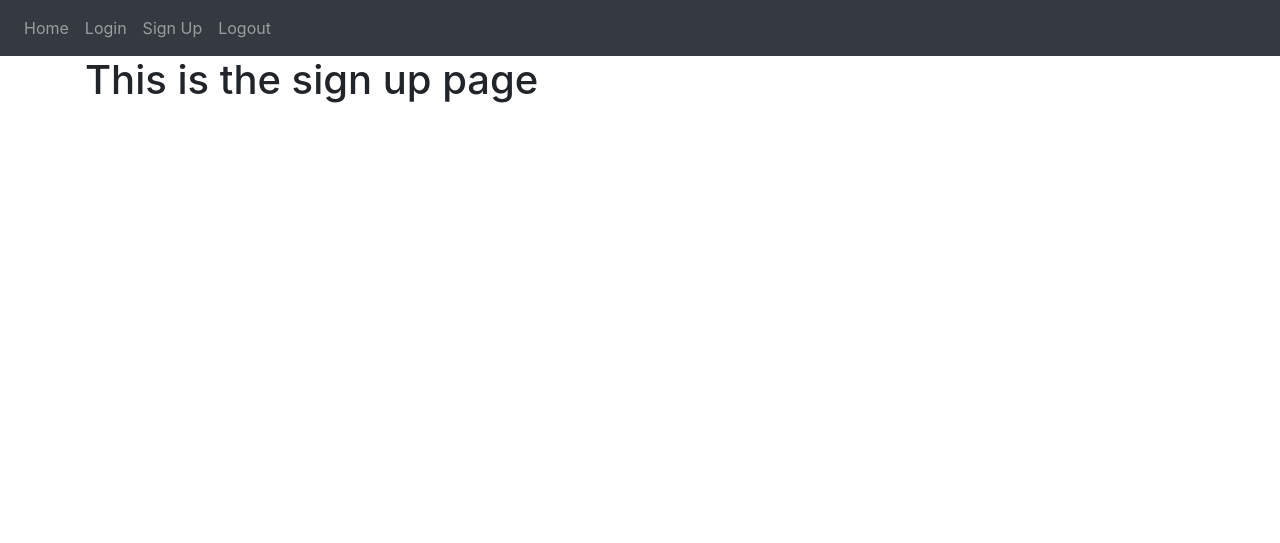
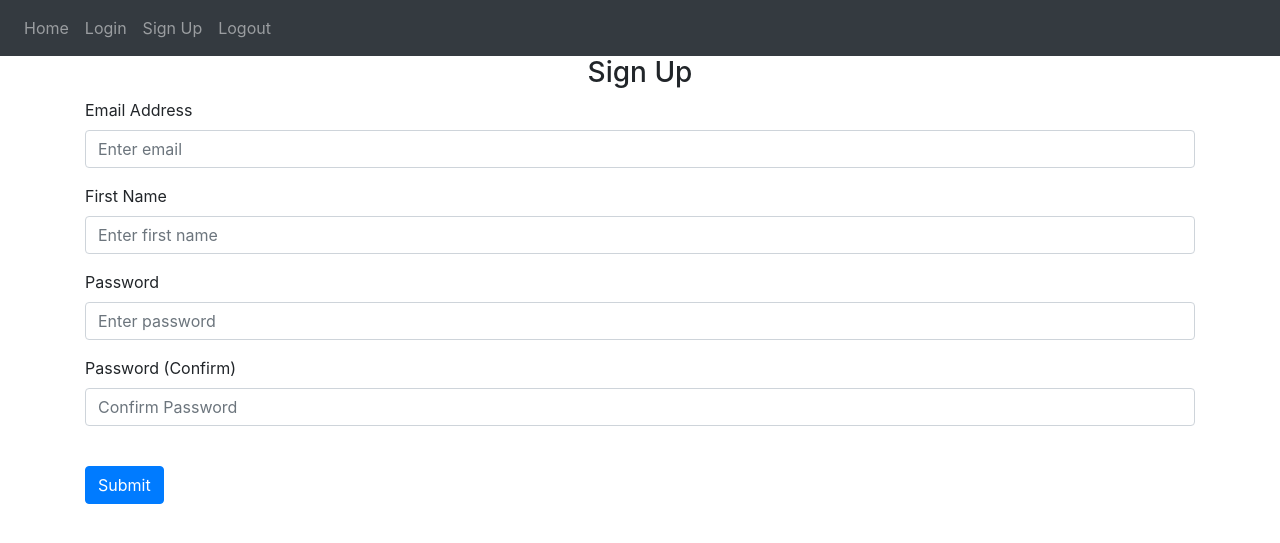
Before and after one commit to MeesumP/Flask-Notes-Website, a Flask app: page /sign-up in a window 1280 px wide. Shown: the top 543 px of the page. Run offline with Flask 2, Linux system fonts and the light colour scheme; some libraries are stand-ins or nearby versions.

Commit message:
finished frotend for login and sign up pages

```diff
--- a/Website/Templates/sign_up.html
+++ b/Website/Templates/sign_up.html
@@ -1,4 +1,48 @@
-{% extends "base.html" %} {% block title%}Sign Up{% endblock %}
-{% block content %}
-<h1>This is the sign up page</h1>
-{% endblock %}
+{% extends "base.html" %} {% block title%}Sign Up{% endblock %} {% block content
+    %}
+    <form method="POST">
+      <h3 align="center">Sign Up</h3>
+      <div class="form-group">
+        <label for="email">Email Address</label>
+        <input
+          type="email"
+          class="form-control"
+          id="email"
+          name="email"
+          placeholder="Enter email"
+        />
+      </div>
+      <div class="form-group">
+        <label for="firstName">First Name</label>
+        <input
+          type="text"
+          class="form-control"
+          id="firstName"
+          name="firstName"
+          placeholder="Enter first name"
+        />
+      </div>
+      <div class="form-group">
+        <label for="password1">Password</label>
+        <input
+          type="password"
+          class="form-control"
+          id="password1"
+          name="password1"
+          placeholder="Enter password"
+        />
+      </div>
+      <div class="form-group">
+        <label for="password2">Password (Confirm)</label>
+        <input
+          type="password"
+          class="form-control"
+          id="password2"
+          name="password2"
+          placeholder="Confirm Password"
+        />
+      </div>
+      <br />
+      <button type="submit" class="btn btn-primary">Submit</button>
+    </form>
+    {% endblock %}
```
Also changed, not shown: Website/Templates/login.html (+16 -4 lines).
